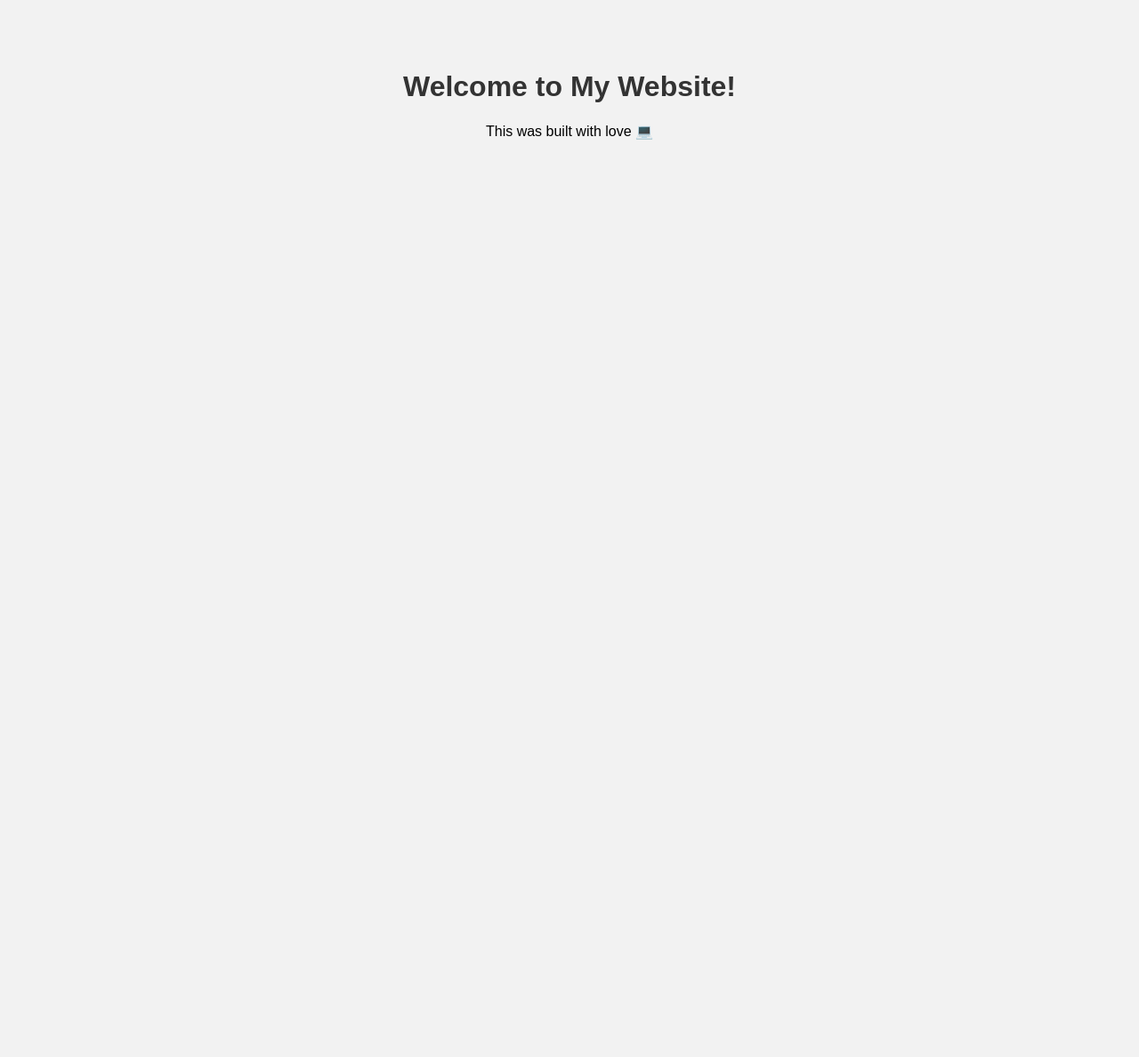
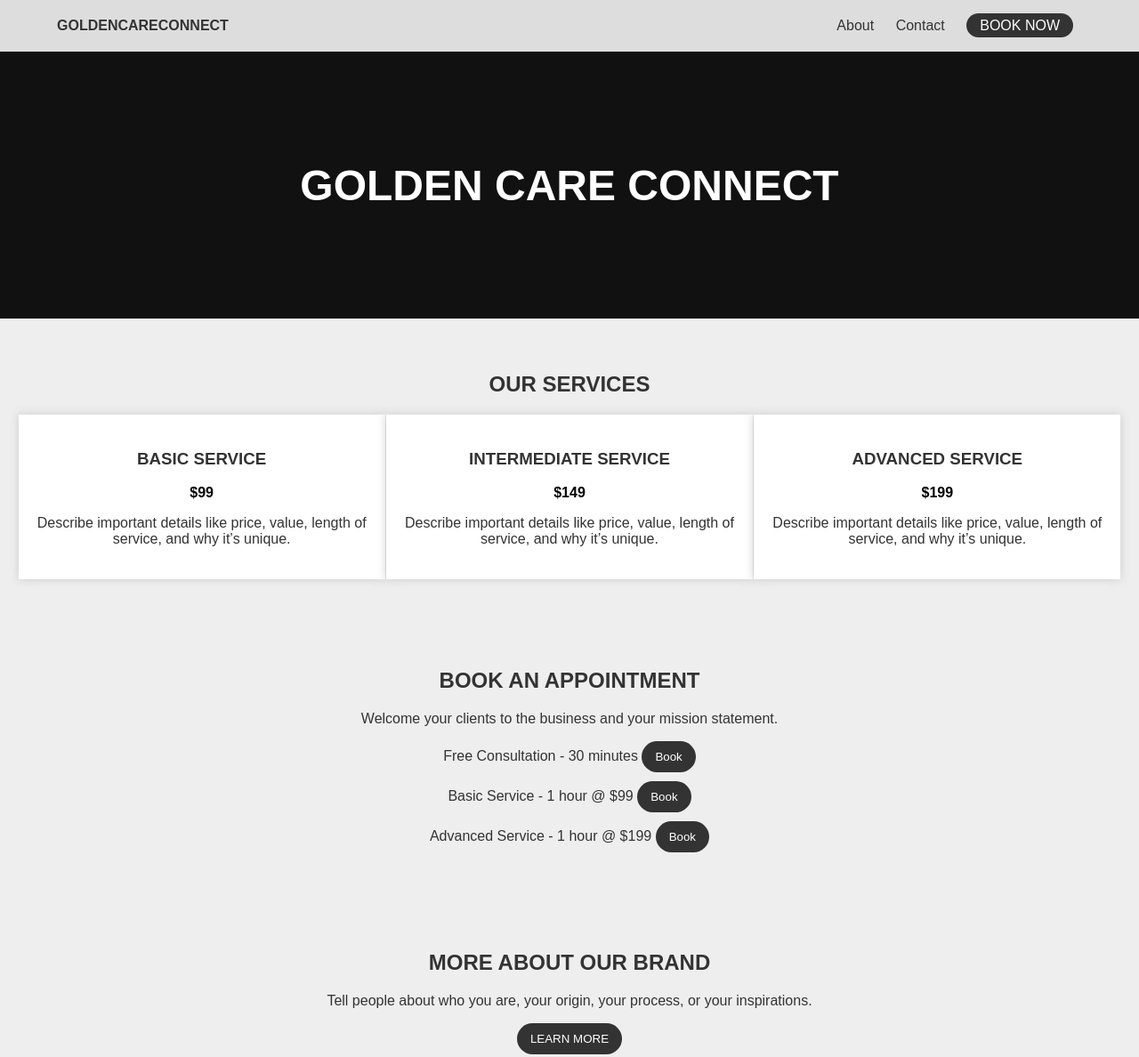
Before and after one commit to CristianCCW/GoldenCareConnect, a plain HTML site: page index.html in a window 1280 px wide. Shown: the top 1188 px of the page at 89% size. Before the commit the page ends 800 px from the top, so only its background shows below. Drawn offline with Linux system fonts and the light colour scheme.

Commit message:
Add files via upload

```diff
--- a/index.html
+++ b/index.html
@@ -1,22 +1,68 @@
+
 <!DOCTYPE html>
-<html>
+<html lang="en">
 <head>
-  <meta charset="UTF-8">
-  <title>My Friend's Website</title>
-  <style>
-    body {
-      font-family: Arial;
-      background-color: #f2f2f2;
-      text-align: center;
-      padding: 50px;
-    }
-    h1 {
-      color: #333;
-    }
-  </style>
+  <meta charset="UTF-8" />
+  <meta name="viewport" content="width=device-width, initial-scale=1.0" />
+  <title>Golden Care Connect</title>
+  <link rel="stylesheet" href="style.css" />
 </head>
 <body>
-  <h1>Welcome to My Website!</h1>
-  <p>This was built with love 💻</p>
+  <header>
+    <div class="container nav">
+      <div class="logo">GOLDENCARECONNECT</div>
+      <nav>
+        <a href="#about">About</a>
+        <a href="#contact">Contact</a>
+        <a class="book-btn" href="#book">BOOK NOW</a>
+      </nav>
+    </div>
+  </header>
+
+  <section class="hero">
+    <h1>GOLDEN CARE CONNECT</h1>
+  </section>
+
+  <section class="services">
+    <h2>OUR SERVICES</h2>
+    <div class="service-cards">
+      <div class="card">
+        <h3>BASIC SERVICE</h3>
+        <p class="price">$99</p>
+        <p>Describe important details like price, value, length of service, and why it’s unique.</p>
+      </div>
+      <div class="card">
+        <h3>INTERMEDIATE SERVICE</h3>
+        <p class="price">$149</p>
+        <p>Describe important details like price, value, length of service, and why it’s unique.</p>
+      </div>
+      <div class="card">
+        <h3>ADVANCED SERVICE</h3>
+        <p class="price">$199</p>
+        <p>Describe important details like price, value, length of service, and why it’s unique.</p>
+      </div>
+    </div>
+  </section>
+
+  <section class="booking" id="book">
+    <h2>BOOK AN APPOINTMENT</h2>
+    <p>Welcome your clients to the business and your mission statement.</p>
+    <div class="booking-options">
+      <div class="option">Free Consultation - 30 minutes <button>Book</button></div>
+      <div class="option">Basic Service - 1 hour @ $99 <button>Book</button></div>
+      <div class="option">Advanced Service - 1 hour @ $199 <button>Book</button></div>
+    </div>
+  </section>
+
+  <section class="about" id="about">
+    <h2>MORE ABOUT OUR BRAND</h2>
+    <p>Tell people about who you are, your origin, your process, or your inspirations.</p>
+    <button>LEARN MORE</button>
+  </section>
+
+  <section class="social" id="contact">
+    <h2>FOLLOW US ON SOCIAL</h2>
+    <button>SOCIAL</button>
+  </section>
 </body>
 </html>
--- /dev/null
+++ b/style.css
@@ -0,0 +1,76 @@
+
+body {
+  margin: 0;
+  font-family: Arial, sans-serif;
+  background: #eee;
+  color: #333;
+}
+header {
+  background: #ddd;
+  padding: 20px 0;
+}
+.container.nav {
+  display: flex;
+  justify-content: space-between;
+  align-items: center;
+  width: 90%;
+  margin: auto;
+}
+.logo {
+  font-weight: bold;
+}
+nav a {
+  margin: 0 10px;
+  text-decoration: none;
+  color: #333;
+}
+.book-btn {
+  background: #333;
+  color: #fff;
+  padding: 5px 15px;
+  border-radius: 20px;
+}
+.hero {
+  height: 300px;
+  background: #111;
+  display: flex;
+  justify-content: center;
+  align-items: center;
+  color: #fff;
+  font-size: 2em;
+  font-weight: bold;
+}
+.services {
+  padding: 40px 20px;
+  text-align: center;
+}
+.service-cards {
+  display: flex;
+  justify-content: space-around;
+  margin-top: 20px;
+}
+.card {
+  width: 30%;
+  background: #fff;
+  padding: 20px;
+  box-shadow: 0 0 10px #ccc;
+}
+.price {
+  font-weight: bold;
+  color: #000;
+}
+.booking, .about, .social {
+  padding: 40px 20px;
+  text-align: center;
+}
+.booking-options .option {
+  margin: 10px 0;
+}
+button {
+  background: #333;
+  color: white;
+  border: none;
+  padding: 10px 15px;
+  border-radius: 20px;
+  cursor: pointer;
+}
```
